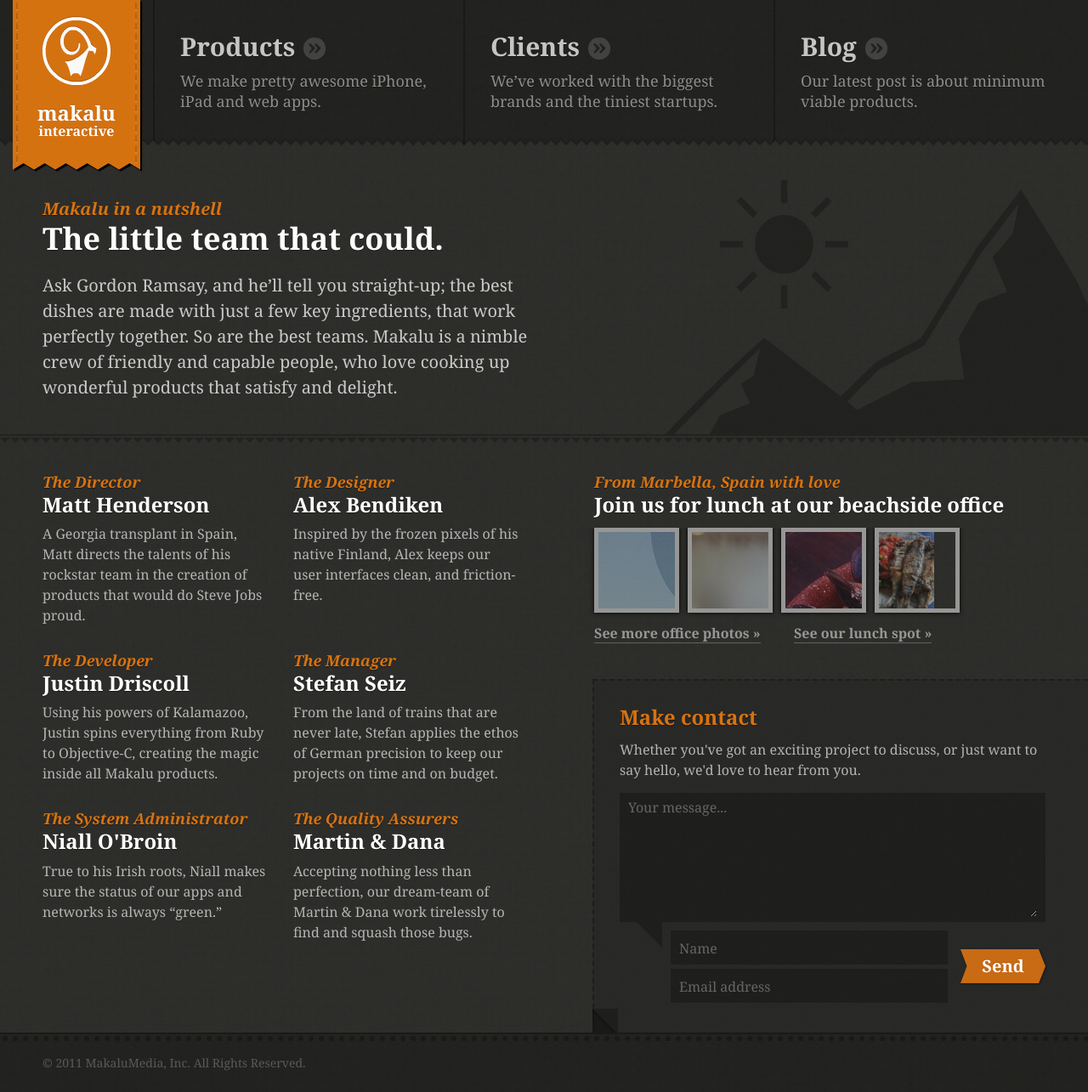
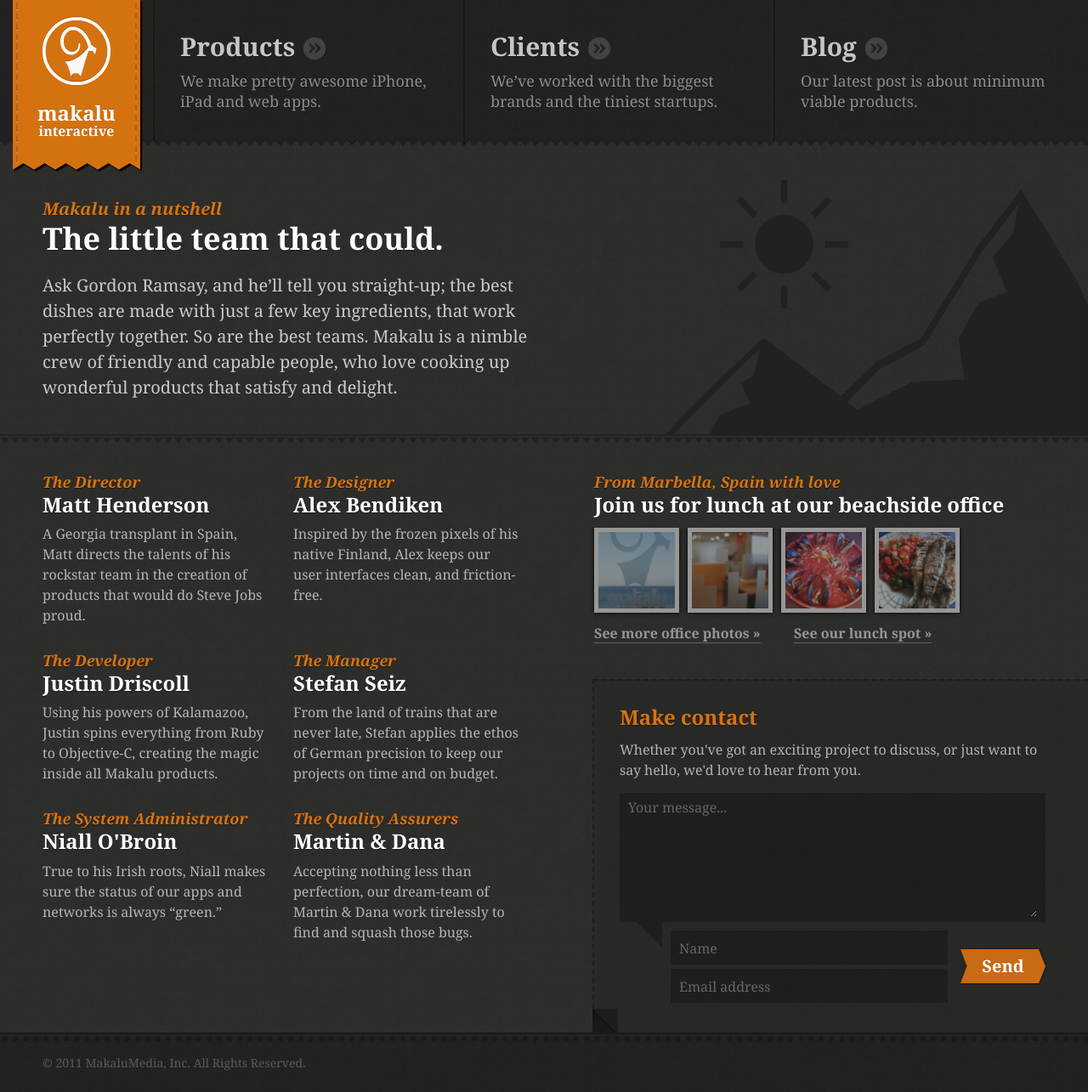
Before and after one commit to makalu/makalu.github.com, a Jekyll site: the page built from index.html, in a window 1280 px wide. Shown: the whole page at 85% size. Built offline with Jekyll 4.4.1, drawn with Linux system fonts in a browser that asks for light colours; nearby versions of some CDN libraries.

Commit message:
Fix photos

```diff
--- a/assets/css/makalu.css
+++ b/assets/css/makalu.css
@@ -307,7 +307,8 @@ footer {
           opacity: 1;
           filter: alpha(opacity=100); }
       #home #location img {
-        display: block; }
+        display: block;
+        width: 100%; }
     #home #location p {
       margin: 0;
       font-size: 16px; }
--- a/index.html
+++ b/index.html
@@ -82,7 +82,7 @@ id: home
       </li>
       <li>
         <a href="http://www.flickr.com/photos/matthenderson/4977937712/in/set-72157624926710438">
-          <img src="/uploads/photos/office2.jpg" style="margin-top:-40px">
+          <img src="/uploads/photos/office2.jpg">
         </a>
       </li>
       <li>
@@ -92,7 +92,7 @@ id: home
       </li>
       <li>
         <a href="http://www.flickr.com/photos/matthenderson/4977940074/in/set-72157624926710438">
-          <img src="/uploads/photos/food2.jpg" style="height:100%;margin-left:-25px">
+          <img src="/uploads/photos/food2.jpg">
         </a>
       </li>
     </ul>
```
